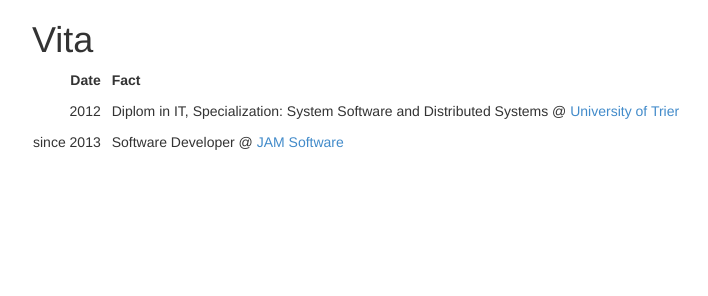
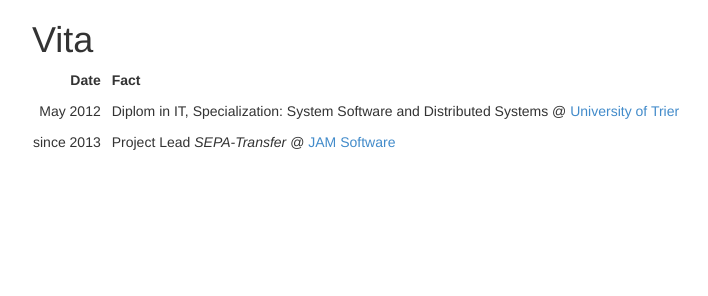
Before and after one commit to dctr/dctr.github.io, a Jekyll site: the page built from about/index.md, in a window 1280 px wide. Shown: the part 250-546 px from the top of the page, without its empty margins (38-746 px from the left). Built offline with Jekyll 4.4.1, drawn with Linux system fonts in a browser that asks for light colours.

Commit message:
updated vita

```diff
--- a/about/index.md
+++ b/about/index.md
@@ -15,8 +15,8 @@
 
 | Date | Fact |
 |-----:|:-----|
-| 2012 | Diplom in IT, Specialization: System Software and Distributed Systems @ [University of Trier](http://www.uni-trier.de/) |
-| since 2013 | Software Developer @ [JAM Software](http://jam-software.com/) |
+| May 2012 | Diplom in IT, Specialization: System Software and Distributed Systems @ [University of Trier](http://www.uni-trier.de/) |
+| since 2013 | Project Lead *SEPA-Transfer* @ [JAM Software](http://jam-software.com/) |
 
 <div class="hidden">
 # Disclaimer
```
